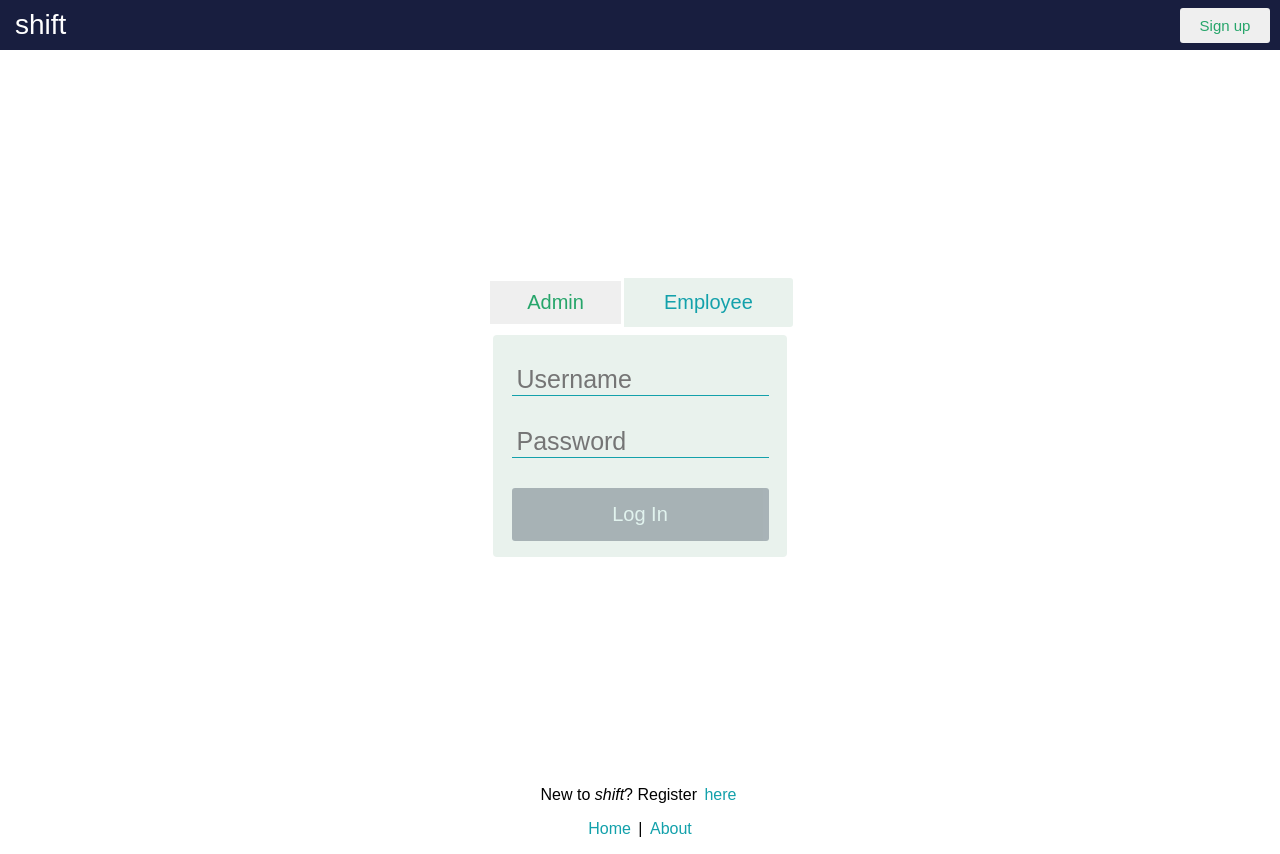
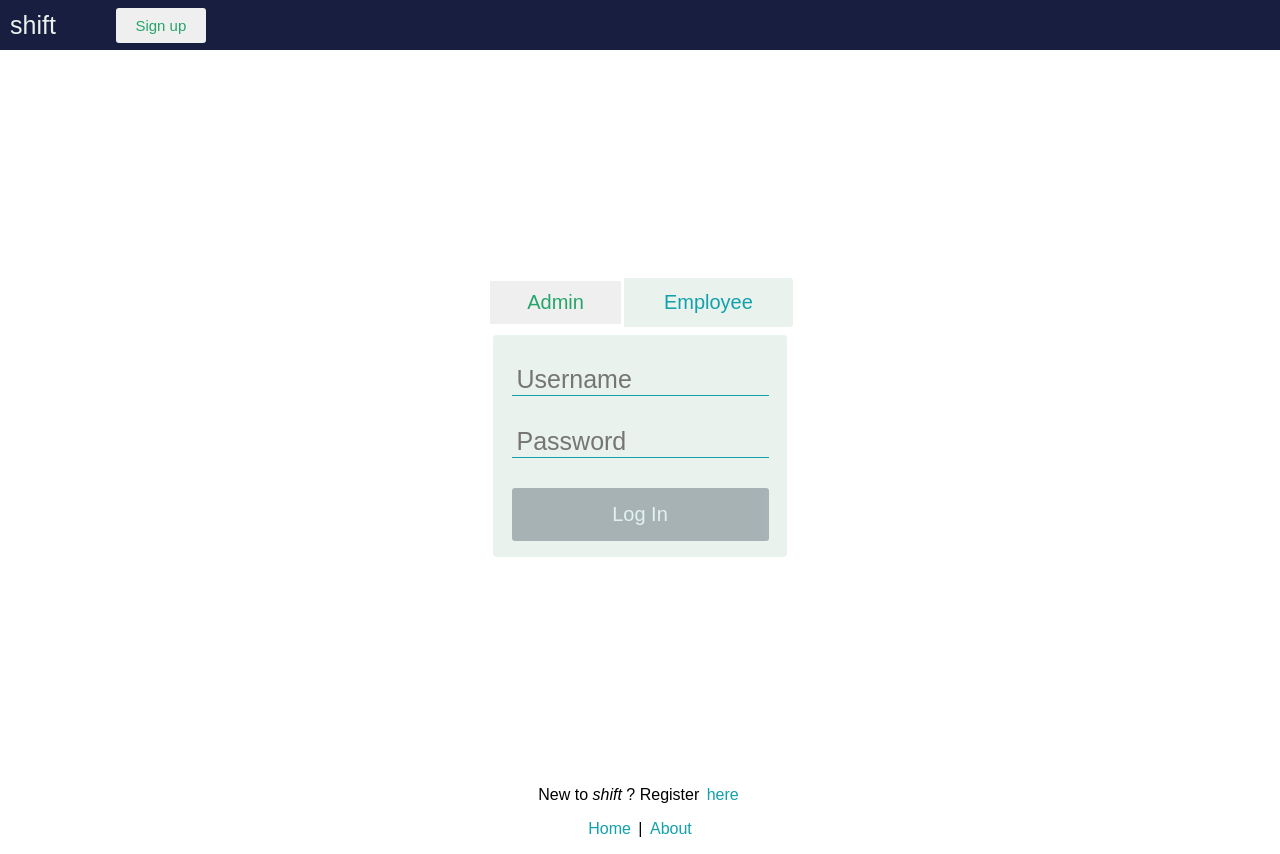
Before and after one commit to yh2n/shift-client, a React (Create React App) app: page /login in a window 1280 px wide. Built offline with nearby package versions, Linux system fonts and the light colour scheme; no server answers; a web font is replaced by a local one.

Commit message:
Change app name font

```diff
--- a/src/components/LoginPage.js
+++ b/src/components/LoginPage.js
@@ -32,7 +32,7 @@ export class HomePage extends Component {
 				to='/registration'/>
 			<LoginForm employeeSelected={this.state.employee}/>
 			<p className="register-redirect">
-				New to <span>shift</span>? Register
+				New to <span>shift </span>? Register
 				<Link to='/registration' style={{'textDecoration': 'none'}}> here </Link>
 			</p>
 			<p className="home-about_redirect">
--- a/src/components/NavBar.js
+++ b/src/components/NavBar.js
@@ -6,7 +6,7 @@ export default class NavBar extends Component {
     render() {
         return (
             <div className="nav">
-                <p className="logo">shift</p>
+                <p className="app_name">shift</p>
                 <Link to={this.props.to} component={this.props.component}>
                     <button className="nav_redirect_button">{this.props.text}</button>
                 </Link>
```
